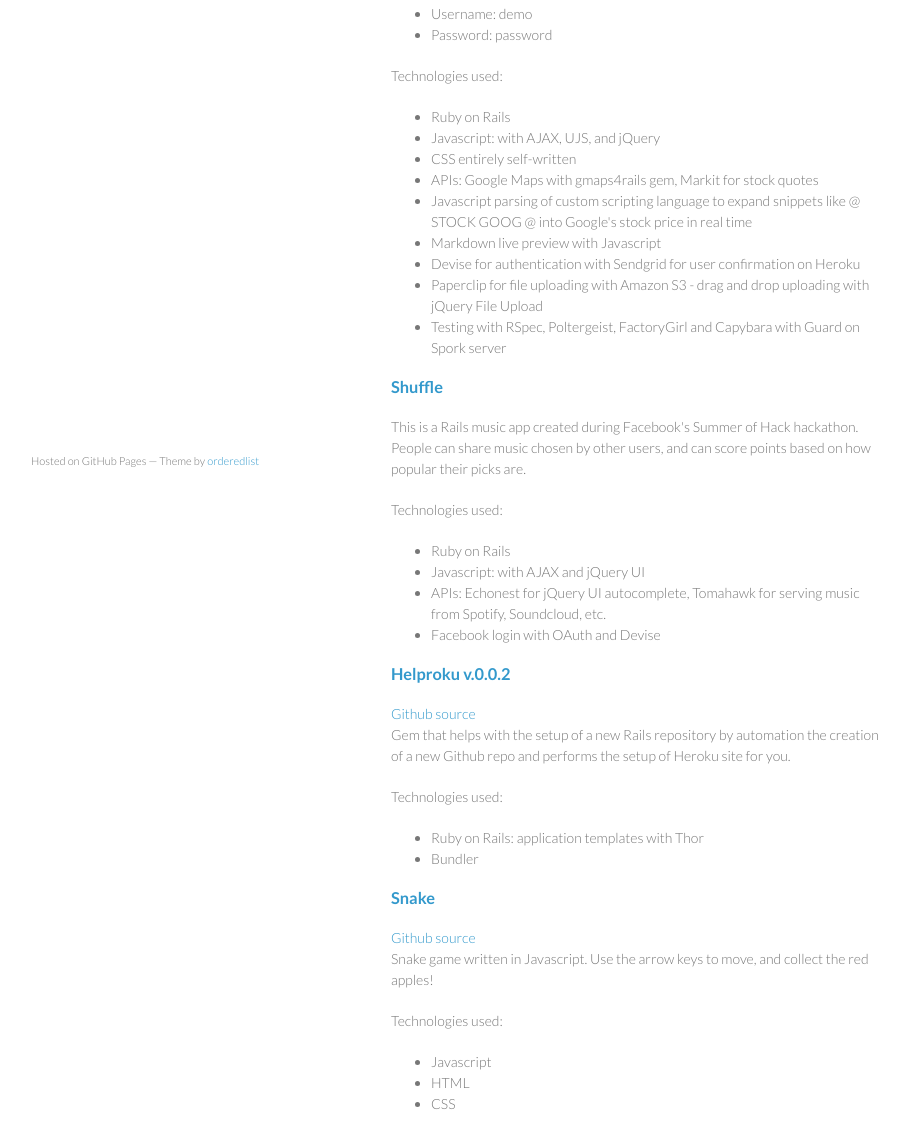
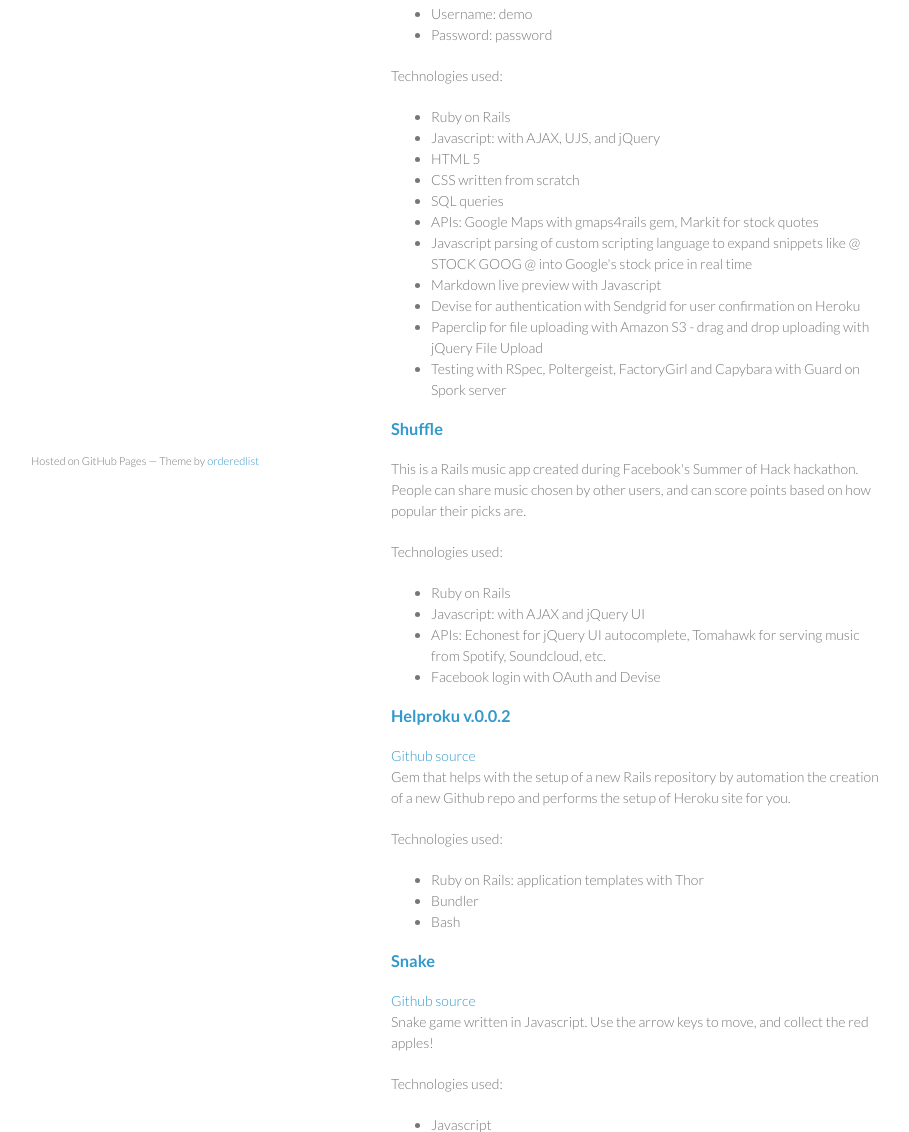
Before and after one commit to garetht/old-portfolio, a plain HTML site: page index.html in a window 1280 px wide. Shown: the part 260-1392 px from the top of the page, without its empty margins (179-1088 px from the left). Drawn offline with Linux system fonts and the light colour scheme.

Commit message:
Add bash

```diff
--- a/index.html
+++ b/index.html
@@ -18,13 +18,11 @@
         <h1>Gareth Tan</h1>
         <p>Portfolio</p>
 
-
         <p class="view"><a href="https://github.com/garetht">View My GitHub Profile</a></p>
 
       </header>
       <section>
         <h2>Here are some projects I've worked on:</h2>
-
 
 <h3><a href="http://lifestream.garethtan.com/">Lifestream</a></h3>
 <a href="https://github.com/garetht/lifestream">Github source</a>
@@ -40,7 +38,9 @@
 <ul>
   <li>Ruby on Rails</li>
   <li>Javascript: with AJAX, UJS, and jQuery</li>
-  <li>CSS entirely self-written</li>
+  <li>HTML 5</li>
+  <li>CSS written from scratch</li>
+  <li>SQL queries</li>
   <li>APIs: Google Maps with gmaps4rails gem, Markit for stock quotes</li>
   <li>Javascript parsing of custom scripting language to expand snippets like @ STOCK GOOG @ into Google's stock price in real time</li>
   <li>Markdown live preview with Javascript</li>
@@ -70,6 +70,7 @@
 <ul>
   <li>Ruby on Rails: application templates with Thor</li>
   <li>Bundler</li>
+  <li>Bash</li>
 </ul>
 
 <h3><a href="http://people.cs.uchicago.edu/~garethwtan/snake/index.html">Snake</a></h3>
```
Also changed, not shown: 2 other files.
